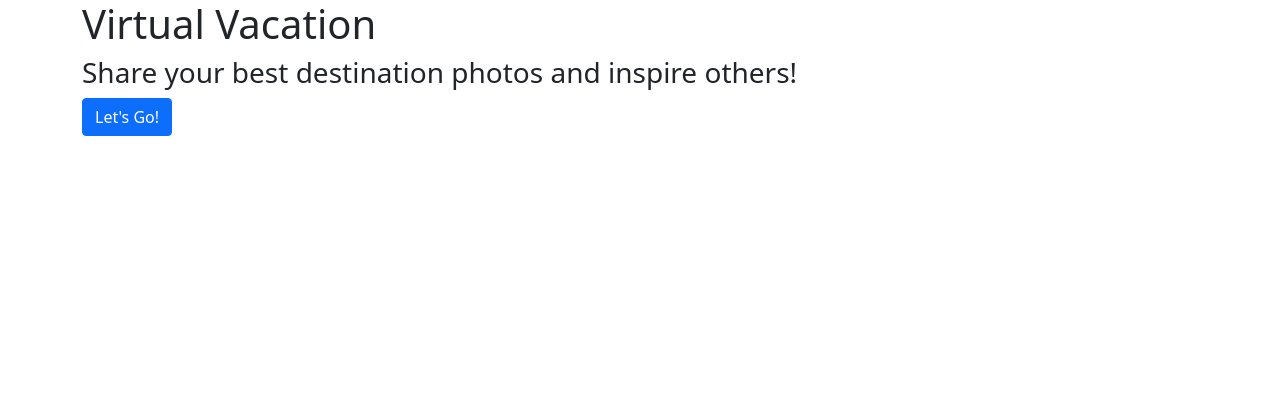
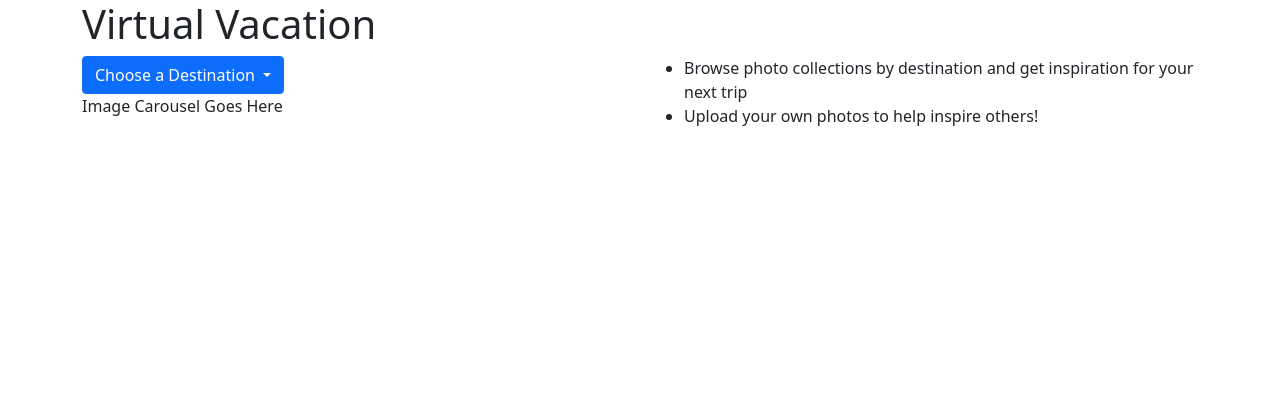
Before and after one commit to missy-davies/virtual-vacation, a Flask app: template templates/home.html in a window 1280 px wide. Shown: the top 420 px of the page. Run offline with Flask 2, Linux system fonts and the light colour scheme; the template is opened without the code that fills it, so the values that code supplies are empty; some libraries are stand-ins or nearby versions.

Commit message:
Add data models, adjust templates to more easily generate specific country pages

```diff
--- a/server.py
+++ b/server.py
@@ -16,21 +16,31 @@ app.secret_key = "demosecretkey"
 def show_homepage():
     """Display homepage"""
 
-    return render_template('home.html')
+    # TODO: Need to write crud function
+    destinations = crud.return_destinations()
+
+    return render_template('home.html', destinations=destinations)
 
 
-@app.route('/gallery')
-def show_gallery():
-    """Display image gallery"""
+@app.route('/destination/<destination_id>')
+def show_gallery(destination_id):
+    """Display page for each destination with images"""
 
-    return render_template('gallery.html')
+    # TODO: Need to write this crud function
+    destination = crud.get_destination_by_id(destination_id)
+    destination_images = crud.get_images_by_destination(destination)
+
+    return render_template('destination-details.html', destination=destination,
+                                                       destination_images=destination_images)
 
 
 @app.route('/add')
 def add_images():
     """Display page for visitors to upload images"""
 
-    return render_template('add.html')
+    destinations = crud.return_destinations()
+
+    return render_template('add.html', destinations=destinations)
 
 
 
--- a/templates/home.html
+++ b/templates/home.html
@@ -4,12 +4,39 @@
 
 {% block content %}
 <div class="container">
-  <div class="col">
-    <h1>Virtual Vacation</h1>
-    <h3>Share your best destination photos and inspire others!</h3>
-    <form action="/gallery">
-      <button class="btn btn-primary" type="submit">Let's Go!</button>
-    </form>
+  <!-- TODO: Add nav bar here -->
+  <div class="row">
+    <div class="col">
+      <!-- TODO: Add logo here -->
+      <h1>Virtual Vacation</h1>
+    </div>
+  </div>
+  <div class="row">
+    <div class="col">
+      <div class="dropdown">
+        <button class="btn btn-primary dropdown-toggle" type="button"
+                data-toggle="dropdown">Choose a Destination
+                <span class="caret"></span>
+        </button>
+        <ul class="dropdown-menu">
+          {% for destination in destinations %}
+            <li>
+              <a href='destinations/{{ destination.destination_id }}'>{{ destination.name }}</a>
+            </li>
+          {% endfor %}
+        </ul>
+      </div>
+      <div>
+        <!-- TODO: Add image carousel here -->
+        Image Carousel Goes Here
+      </div>
+    </div>
+    <div class="col">
+      <ul>
+        <li>Browse photo collections by destination and get inspiration for your next trip</li>
+        <li>Upload your own photos to help inspire others!</li>
+      </ul>
+    </div>
   </div>
 </div>
 
```
Also changed, not shown: model.py (+29 -0 lines), templates/add.html (+25 -3 lines), templates/destination-details.html (added, +20 -0 lines), templates/gallery.html (deleted, +0 -12 lines), tests.py (+7 -7 lines), crud.py (added).
